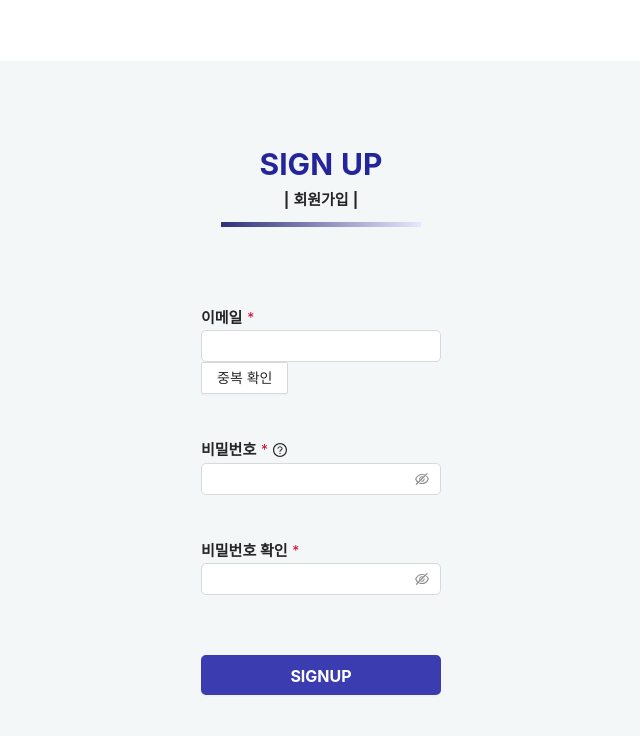
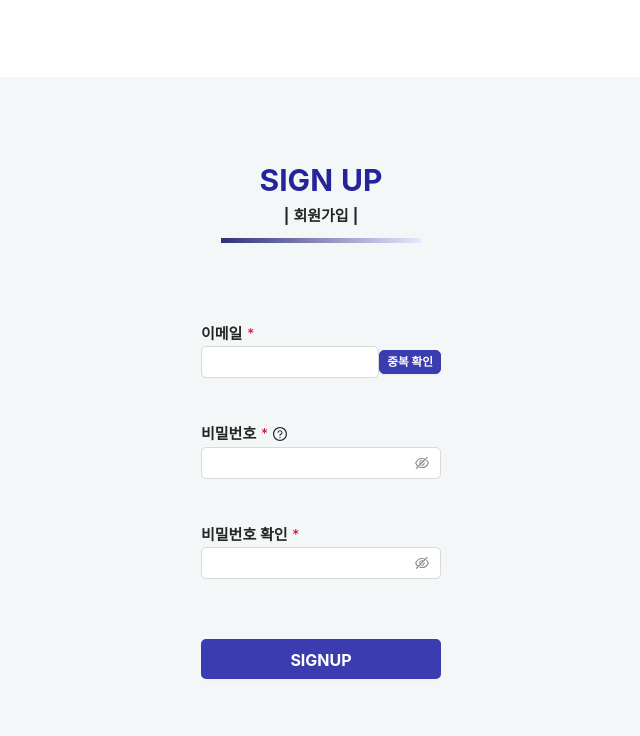
Before and after one commit to riley909/wordbook-client, a React (Create React App) app: page /signup in a window 1280 px wide. Shown: the top 736 px of the page, without its empty margins (319-959 px from the left). Built offline with nearby package versions, Linux system fonts and the light colour scheme.

Commit message:
Modify: 중복체크 버튼 스타일 적용

```diff
--- a/src/components/SignupPage/Signup.js
+++ b/src/components/SignupPage/Signup.js
@@ -64,6 +64,7 @@ export default function Signup({ signup, emailCheck }) {
                   <span className={styles.email_title}>이메일</span>
                   <span className={styles.required}> *</span>
                   <div className={styles.input_area}>
+                    <div className={styles.email_check_input_area}>
                       <Input
                         id="email"
                         name="email"
@@ -72,7 +73,13 @@ export default function Signup({ signup, emailCheck }) {
                         className={styles.input}
                         ref={emailRef}
                       />
-                    <Button onClick={handleEmailCheck}>중복 확인</Button>
+                      <Button
+                        size="small"
+                        onClick={handleEmailCheck}
+                        className={styles.email_check_button}>
+                        중복 확인
+                      </Button>
+                    </div>
                     <div className={styles.error_text_area}>
                       {formik.touched.email && formik.errors.email ? (
                         <div className={styles.error_text}>{formik.errors.email}</div>
--- a/src/styles/SignupPage.module.css
+++ b/src/styles/SignupPage.module.css
@@ -53,6 +53,20 @@
   font-weight: bold;
   text-align: left;
   padding-left: 40px;
+}
+
+.email_check_input_area {
+  display: flex;
+  flex-direction: row;
+}
+.email_check_button {
+  border-color: #3c3cb1;
+  background-color: #3c3cb1;
+  border-radius: 5px;
+  color: white;
+  font-weight: bold;
+  font-size: smaller;
+  margin: auto;
 }
 
 .password_area {
```
Lines whose indentation alone changed are shown as unchanged.
